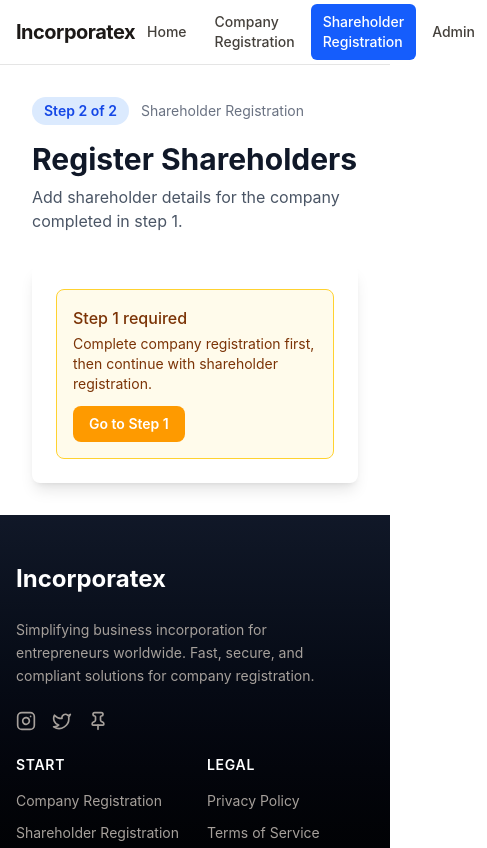
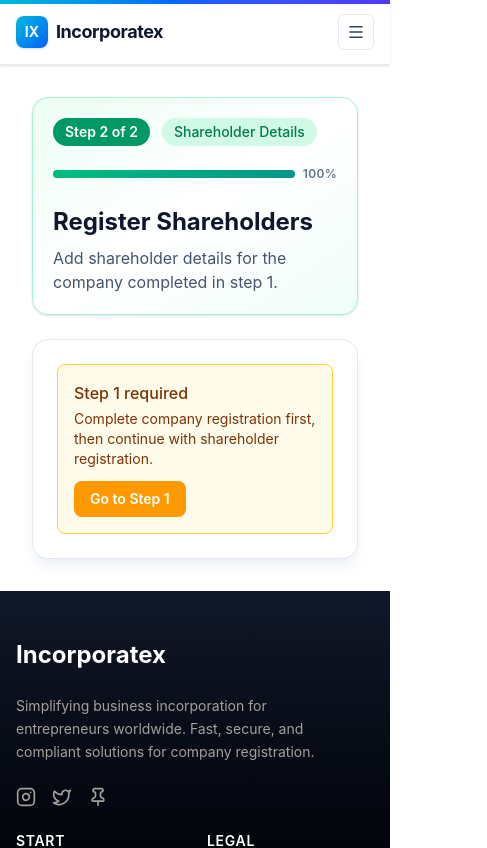
Before and after one commit to Pen-gun/Incorporatex, a React app in the folder Frontend/: page /shareholder in a window 390 px wide. Shown: the top 848 px of the page, 487 px wide, since content can reach past the window. Built offline with nearby package versions, Linux system fonts and the light colour scheme; the HTML template or start-up script is replaced by a standard one.

Commit message:
feat: enhance NavBar with mobile menu toggle and improve styling; update company and shareholder registration pages with progress indicators and refined layouts

```diff
--- a/Frontend/src/components/layout/navBar.tsx
+++ b/Frontend/src/components/layout/navBar.tsx
@@ -1,24 +1,36 @@
+import { useState } from 'react';
 import { Link, NavLink } from 'react-router-dom';
+import { Menu, X } from 'lucide-react';
 import { mainNav } from '../lib/navigations.ts';
 
 const NavBar = () => {
+  const [isMobileMenuOpen, setIsMobileMenuOpen] = useState(false);
+
+  const closeMobileMenu = () => setIsMobileMenuOpen(false);
+
   return (
-    <header className="sticky top-0 z-50 border-b border-black/10 bg-white/95 backdrop-blur dark:border-white/10 dark:bg-stone-950/95">
+    <header className="sticky top-0 z-50 border-b border-slate-200/80 bg-white/90 shadow-sm backdrop-blur-md dark:border-white/10 dark:bg-stone-950/90">
+      <div className="absolute inset-x-0 top-0 h-1 bg-linear-to-r from-cyan-500 via-blue-600 to-indigo-600" />
       <div className="mx-auto flex h-16 w-full max-w-7xl items-center justify-between px-4 sm:px-6 lg:px-8">
-        <Link to="/" className="text-xl font-bold tracking-tight text-stone-900 dark:text-stone-100">
-          Incorporatex
+        <Link to="/" className="group flex items-center gap-2" onClick={closeMobileMenu}>
+          <span className="inline-flex h-8 w-8 items-center justify-center rounded-lg bg-linear-to-br from-cyan-500 to-blue-600 text-sm font-bold text-white shadow-sm">
+            IX
+          </span>
+          <span className="text-lg font-bold tracking-tight text-slate-900 transition-colors group-hover:text-blue-700 dark:text-stone-100 dark:group-hover:text-blue-300">
+            Incorporatex
+          </span>
         </Link>
 
-        <nav className="flex items-center gap-1 sm:gap-2" aria-label="Main navigation">
+        <nav className="hidden items-center gap-1 sm:flex" aria-label="Main navigation">
           {mainNav.map((item) => (
             <NavLink
               key={item.label}
               to={item.to}
               className={({ isActive }) =>
-                `rounded-md px-3 py-2 text-sm font-medium transition-colors ${
+                `rounded-md px-3 py-2 text-sm font-semibold transition-all duration-200 ${
                   isActive
-                    ? 'bg-blue-600 text-white'
-                    : 'text-stone-700 hover:bg-stone-100 hover:text-stone-900 dark:text-stone-300 dark:hover:bg-stone-800 dark:hover:text-white'
+                    ? 'bg-slate-900 text-white shadow-sm dark:bg-white dark:text-slate-900'
+                    : 'text-slate-600 hover:bg-slate-100 hover:text-slate-900 dark:text-stone-300 dark:hover:bg-stone-800 dark:hover:text-white'
                 }`
               }
             >
@@ -26,7 +38,40 @@ const NavBar = () => {
             </NavLink>
           ))}
         </nav>
+
+        <button
+          type="button"
+          onClick={() => setIsMobileMenuOpen((prev) => !prev)}
+          className="inline-flex items-center justify-center rounded-md border border-slate-200 p-2 text-slate-700 transition-colors hover:bg-slate-100 sm:hidden dark:border-stone-700 dark:text-stone-200 dark:hover:bg-stone-800"
+          aria-label="Toggle navigation menu"
+          aria-expanded={isMobileMenuOpen}
+        >
+          {isMobileMenuOpen ? <X size={18} /> : <Menu size={18} />}
+        </button>
       </div>
+
+      {isMobileMenuOpen && (
+        <div className="border-t border-slate-200 bg-white px-4 py-3 shadow-lg sm:hidden dark:border-stone-800 dark:bg-stone-950">
+          <nav className="flex flex-col gap-1" aria-label="Mobile navigation">
+            {mainNav.map((item) => (
+              <NavLink
+                key={item.label}
+                to={item.to}
+                onClick={closeMobileMenu}
+                className={({ isActive }) =>
+                  `rounded-md px-3 py-2 text-sm font-medium ${
+                    isActive
+                      ? 'bg-slate-900 text-white dark:bg-white dark:text-slate-900'
+                      : 'text-slate-700 hover:bg-slate-100 dark:text-stone-300 dark:hover:bg-stone-800 dark:hover:text-white'
+                  }`
+                }
+              >
+                {item.label}
+              </NavLink>
+            ))}
+          </nav>
+        </div>
+      )}
     </header>
   );
 };
--- a/Frontend/src/pages/companyRegistration.page.tsx
+++ b/Frontend/src/pages/companyRegistration.page.tsx
@@ -4,19 +4,29 @@ import CompanyRegistrationForm from "../components/Registration/companyRegistrat
 const CompanyRegistrationPage = () => {
   return (
     <Layout>
-      <div className="container mx-auto px-4 py-8">
-        <div className="mb-8">
-          <div className="mb-4 flex items-center gap-3 text-sm">
+      <div className="mx-auto w-full max-w-6xl px-4 py-8 sm:py-10">
+        <div className="mb-6 rounded-2xl border border-slate-200 bg-linear-to-br from-sky-50 via-white to-indigo-50 p-5 shadow-sm sm:p-6 dark:border-stone-700 dark:from-stone-900 dark:via-stone-900 dark:to-stone-950">
+          <div className="mb-5 flex flex-wrap items-center gap-3 text-sm">
             <span className="rounded-full bg-blue-600 px-3 py-1 font-semibold text-white">Step 1 of 2</span>
-            <span className="text-gray-500 dark:text-gray-400">Company Registration</span>
+            <span className="rounded-full bg-blue-100 px-3 py-1 font-medium text-blue-700 dark:bg-blue-950/50 dark:text-blue-200">
+              Company Details
+            </span>
           </div>
-          <h1 className="text-3xl font-bold text-gray-900 dark:text-white">Register Your Company</h1>
-          <p className="mt-2 text-gray-600 dark:text-gray-300">
+
+          <div className="mb-6 flex items-center gap-2">
+            <div className="h-2 w-full rounded-full bg-slate-200 dark:bg-stone-800">
+              <div className="h-2 w-1/2 rounded-full bg-linear-to-r from-sky-500 to-blue-600" />
+            </div>
+            <span className="text-xs font-semibold uppercase tracking-wide text-slate-500 dark:text-stone-300">50%</span>
+          </div>
+
+          <h1 className="text-2xl font-bold text-slate-900 sm:text-3xl dark:text-white">Register Your Company</h1>
+          <p className="mt-2 max-w-2xl text-slate-600 dark:text-stone-300">
             Complete company details first. You will continue to shareholder registration in the next step.
           </p>
         </div>
 
-        <div className="bg-white dark:bg-stone-800 shadow-lg rounded-lg p-6 sm:p-8">
+        <div className="rounded-2xl border border-slate-200 bg-white p-6 shadow-lg shadow-slate-200/60 sm:p-8 dark:border-stone-700 dark:bg-stone-800 dark:shadow-black/20">
           <CompanyRegistrationForm />
         </div>
       </div>
--- a/Frontend/src/pages/shareholderRegistration.page.tsx
+++ b/Frontend/src/pages/shareholderRegistration.page.tsx
@@ -4,21 +4,31 @@ import ShareholderRegistrationForm from "../components/Registration/shareholderR
 const ShareholderRegistrationPage = () => {
   return (
     <Layout>
-      <div className="container mx-auto px-4 py-8">
-        <div className="mb-8">
-          <div className="mb-4 flex items-center gap-3 text-sm">
-            <span className="rounded-full bg-blue-100 px-3 py-1 font-semibold text-blue-700 dark:bg-blue-950 dark:text-blue-300">
+      <div className="mx-auto w-full max-w-6xl px-4 py-8 sm:py-10">
+        <div className="mb-6 rounded-2xl border border-emerald-200 bg-linear-to-br from-emerald-50 via-white to-teal-50 p-5 shadow-sm sm:p-6 dark:border-emerald-900/40 dark:from-stone-900 dark:via-stone-900 dark:to-stone-950">
+          <div className="mb-5 flex flex-wrap items-center gap-3 text-sm">
+            <span className="rounded-full bg-emerald-600 px-3 py-1 font-semibold text-white">
               Step 2 of 2
             </span>
-            <span className="text-gray-500 dark:text-gray-400">Shareholder Registration</span>
+            <span className="rounded-full bg-emerald-100 px-3 py-1 font-medium text-emerald-700 dark:bg-emerald-900/40 dark:text-emerald-200">
+              Shareholder Details
+            </span>
           </div>
-          <h1 className="text-3xl font-bold text-gray-900 dark:text-white">Register Shareholders</h1>
-          <p className="mt-2 text-gray-600 dark:text-gray-300">
+
+          <div className="mb-6 flex items-center gap-2">
+            <div className="h-2 w-full rounded-full bg-slate-200 dark:bg-stone-800">
+              <div className="h-2 w-full rounded-full bg-linear-to-r from-emerald-500 to-teal-600" />
+            </div>
+            <span className="text-xs font-semibold uppercase tracking-wide text-slate-500 dark:text-stone-300">100%</span>
+          </div>
+
+          <h1 className="text-2xl font-bold text-slate-900 sm:text-3xl dark:text-white">Register Shareholders</h1>
+          <p className="mt-2 max-w-2xl text-slate-600 dark:text-stone-300">
             Add shareholder details for the company completed in step 1.
           </p>
         </div>
 
-        <div className="bg-white dark:bg-stone-800 shadow-lg rounded-lg p-6 sm:p-8">
+        <div className="rounded-2xl border border-slate-200 bg-white p-6 shadow-lg shadow-slate-200/60 sm:p-8 dark:border-stone-700 dark:bg-stone-800 dark:shadow-black/20">
           <ShareholderRegistrationForm />
         </div>
       </div>
```
